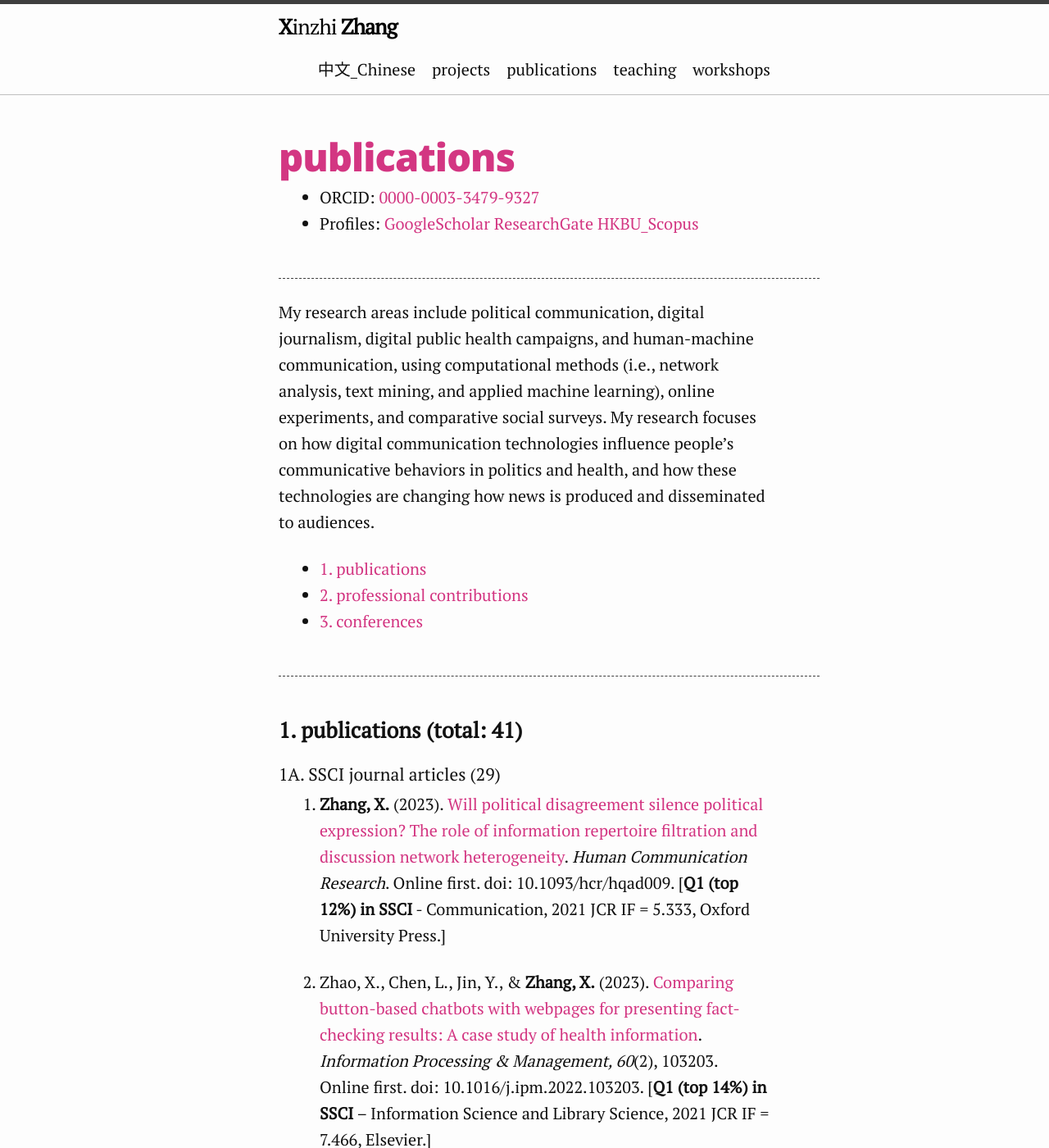
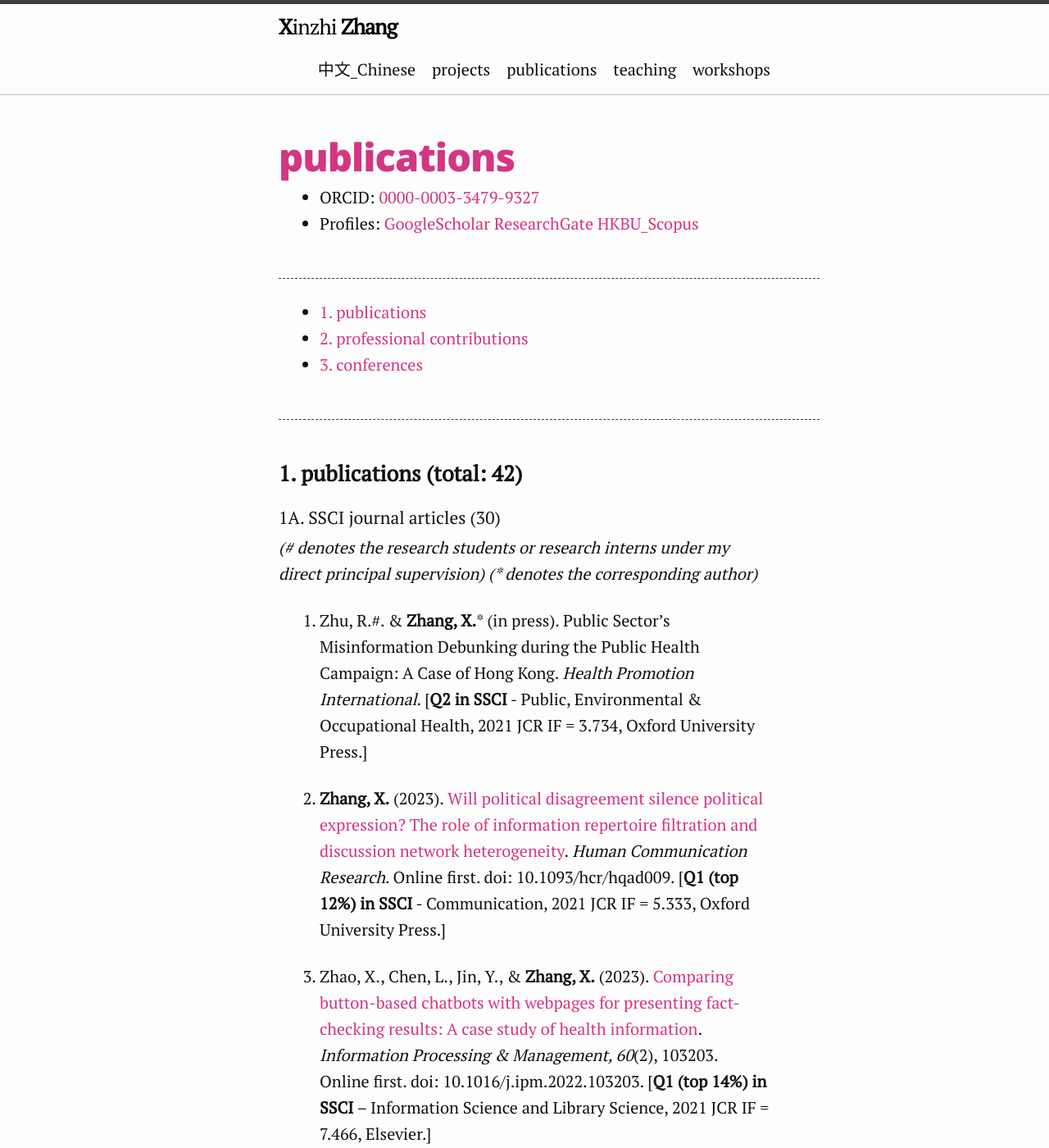
Before and after one commit to xzzhang2/xzzhang2.github.io, a Jekyll site: the page built from pages/pubs.md, in a window 1280 px wide and 1400 px high. Shown: the whole window at 82% size. Built offline with Jekyll 4.4.1, drawn with Linux system fonts in a browser that asks for light colours; some of the changed text lies outside the part shown.

Commit message:
updating information

```diff
--- a/pages/pubs.md
+++ b/pages/pubs.md
@@ -9,8 +9,6 @@ description: Xinzhi Zhang's publications
 
 ---
 
-My research areas include political communication, digital journalism, digital public health campaigns, and human-machine communication, using computational methods (i.e., network analysis, text mining, and applied machine learning), online experiments, and comparative social surveys. My research focuses on how digital communication technologies influence people’s communicative behaviors in politics and health, and how these technologies are changing how news is produced and disseminated to audiences.
-
 <ul>
     <li><a href="#publications">1. publications</a></li>
     <li><a href="#reviews">2. professional contributions</a></li>
@@ -19,25 +17,30 @@ My research areas include political communication, digital journalism, digital p
 
 ---
 
-### <a name="publications"></a>1. publications (total: 41)
+### <a name="publications"></a>1. publications (total: 42)
 
-#### 1A. SSCI journal articles (29)
+#### 1A. SSCI journal articles (30)
 
-1. **Zhang, X.** (2023). [Will political disagreement silence political expression? The role of information repertoire filtration and discussion network heterogeneity](https://academic.oup.com/hcr/advance-article-abstract/doi/10.1093/hcr/hqad009/7060048?redirectedFrom=fulltext). *Human Communication Research*. Online first. doi: 10.1093/hcr/hqad009. [**Q1 (top 12%) in SSCI** - Communication, 2021 JCR IF = 5.333, Oxford University Press.]
+*(\# denotes the research students or research interns under my direct principal supervision)*
+*(\* denotes the corresponding author)*
+
+1. Zhu, R.\#. & **Zhang, X.**\* (in press). Public Sector’s Misinformation Debunking during the Public Health Campaign: A Case of Hong Kong. *Health Promotion International*. [**Q2 in SSCI** - Public, Environmental & Occupational Health, 2021 JCR IF = 3.734, Oxford University Press.]
+
+2. **Zhang, X.** (2023). [Will political disagreement silence political expression? The role of information repertoire filtration and discussion network heterogeneity](https://academic.oup.com/hcr/advance-article-abstract/doi/10.1093/hcr/hqad009/7060048?redirectedFrom=fulltext). *Human Communication Research*. Online first. doi: 10.1093/hcr/hqad009. [**Q1 (top 12%) in SSCI** - Communication, 2021 JCR IF = 5.333, Oxford University Press.]
 
 2. Zhao, X., Chen, L., Jin, Y., & **Zhang, X.** (2023). [Comparing button-based chatbots with webpages for presenting fact-checking results: A case study of health information](https://www.sciencedirect.com/science/article/abs/pii/S0306457322003041). *Information Processing & Management, 60*(2), 103203. Online first. doi: 10.1016/j.ipm.2022.103203. [**Q1 (top 14%) in SSCI** – Information Science and Library Science, 2021 JCR IF = 7.466, Elsevier.]
 
-3. **Zhang, X.**, Zhu, R., Chen, L., Zhang, Z., & Chen, M. (2022). [News from Messenger? A cross-national comparative study of news media’s audience engagement strategies via Facebook Messenger chatbots](https://www.tandfonline.com/doi/full/10.1080/21670811.2022.2145329). *Digital Journalism*. Online first. doi: 10.1080/21670811.2022.2145329. [**Q1 (top 5%) in SSCI** - Communication, 2021 JCR IF = 6.847, Sage Publications Ltd.]
+3. **Zhang, X.**, Zhu, R.\#, Chen, L., Zhang, Z., & Chen, M.\# (2022). [News from Messenger? A cross-national comparative study of news media’s audience engagement strategies via Facebook Messenger chatbots](https://www.tandfonline.com/doi/full/10.1080/21670811.2022.2145329). *Digital Journalism*. Online first. doi: 10.1080/21670811.2022.2145329. [**Q1 (top 5%) in SSCI** - Communication, 2021 JCR IF = 6.847, Sage Publications Ltd.]
 
 4. **Zhang, X.** (2022). [Expression avoidance and privacy management as dissonance reduction in the face of online disagreement](https://www.sciencedirect.com/science/article/pii/S0736585322001277?dgcid=author). *Telematics and Informatics*. Online first. doi: 10.1016/j.tele.2022.101894. [**Q1 (top 5%) in SSCI** - Information Science and Library Science, 2021 JCR IF = 9.14, Elsevier.]
 
-5. **Zhang, X.** & Zhu, R. (2022). [Health journalists’ social media sourcing during the early outbreak of the public health emergency](https://www.tandfonline.com/doi/full/10.1080/17512786.2022.2110927). *Journalism Practice*. Online first. doi: 10.1080/17512786.2022.2110927. [**SSCI** - Communication, 2021 JCR IF = 2.328, Routledge Journals, Taylor & Francis Ltd.]
+5. **Zhang, X.** & Zhu, R.\# (2022). [Health journalists’ social media sourcing during the early outbreak of the public health emergency](https://www.tandfonline.com/doi/full/10.1080/17512786.2022.2110927). *Journalism Practice*. Online first. doi: 10.1080/17512786.2022.2110927. [**SSCI** - Communication, 2021 JCR IF = 2.328, Routledge Journals, Taylor & Francis Ltd.]
 
 6. **Zhang, X.**, Lin, W.-Y., & Dutton, W. H. (2022). [The political consequences of online disagreement: The filtering of communication networks in a polarized political context](https://journals.sagepub.com/doi/full/10.1177/20563051221114391). *Social Media + Society*. Online first, doi: 10.1177/20563051221114391. [**Q1 (top 15%) in SSCI** - Communication, 2021 JCR IF = 4.636, Sage Publications Ltd.]
 
 7. **Zhang, X.** & Ho, J. C. F. (2022). [Exploring the fragmentation of the representation of data-driven journalism in the Twittersphere: A network analytics approach](https://journals.sagepub.com/eprint/BFW6QKA6NHSFKFTHPZT5/full). *Social Science Computer Review. 40*(1). doi: 10.1177/0894439320905522. [**Q1 (top 13%) in SSCI** - Social Science Interdisciplinary, 2019 JCR IF = 2.696, Sage Publications Ltd.]
 
-8. **Zhang, X.** & Zhu, R. (2021). [How source-level and message-level factors influence journalists’ social media visibility during a public health crisis](https://doi.org/10.1177/14648849211023153). *Journalism*. Online first. doi: 10.1177/14648849211023153. [**Q1 (top 16%) in SSCI** - Communication, 2020 JCR IF = 4.436, Sage Publications Ltd.]
+8. **Zhang, X.** & Zhu, R.\# (2021). [How source-level and message-level factors influence journalists’ social media visibility during a public health crisis](https://doi.org/10.1177/14648849211023153). *Journalism*. Online first. doi: 10.1177/14648849211023153. [**Q1 (top 16%) in SSCI** - Communication, 2020 JCR IF = 4.436, Sage Publications Ltd.]
 
 9. Liang, H. & **Zhang, X.** (2021). [Partisan bias of perceived incivility and its political consequences: Evidence from survey experiments in Hong Kong](https://academic.oup.com/joc/advance-article-abstract/doi/10.1093/joc/jqab008/6307086). *Journal of Communication, 71*(3). doi: 10.1093/joc/jqab008. [**Q1 (top 6%) in SSCI** - Communication, 2020 JCR IF = 7.270, Oxford University Press.]
 
```
Also changed, not shown: other parts of pages/pubs.md (+4 -4 lines), index.md (+1 -1 lines), pages/Chinese.md (+1 -1 lines).
